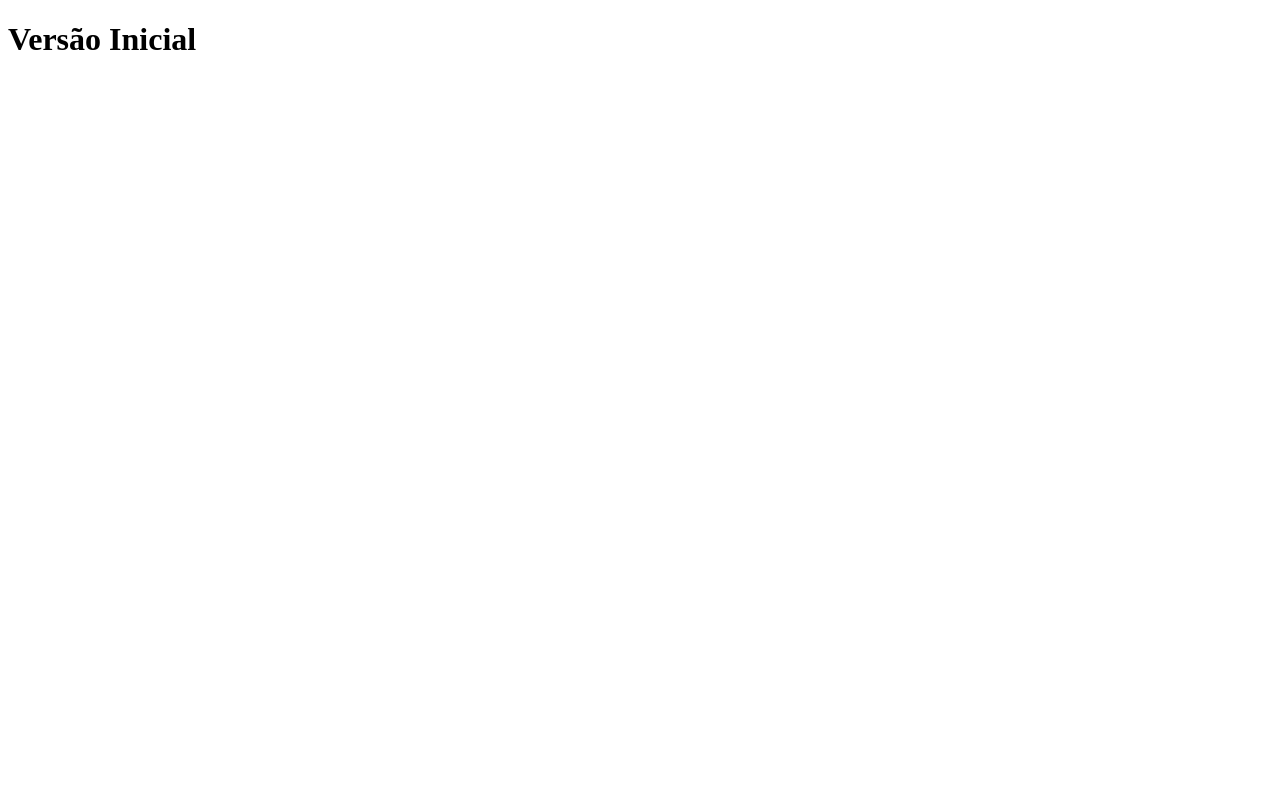
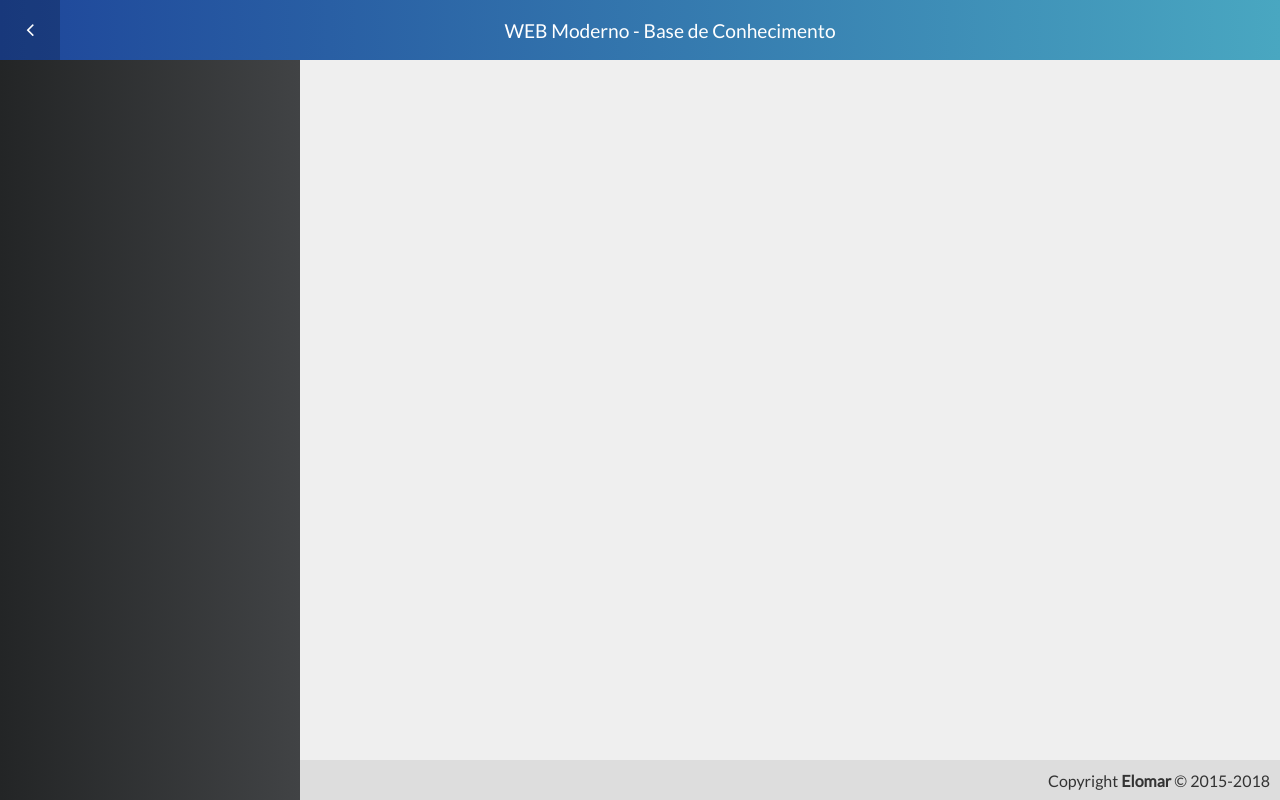
Before and after one commit to eloilsondosanjos/knowlegde-wm, a Vue app in the folder frontend/: page / in a window 1280 px wide. Built offline with nearby package versions, Linux system fonts and the light colour scheme.

Commit message:
Alterado os arquivos de template: Content, Footer, Header e Menu

```diff
--- a/frontend/src/App.vue
+++ b/frontend/src/App.vue
@@ -1,14 +1,44 @@
 <template>
-	<div id="app">
-		<h1>Versão Inicial</h1>
-	</div>
+  <div id="app">
+    <Header title="WEB Moderno - Base de Conhecimento" :hideToggle="false" />
+    <Menu />
+    <Content />
+    <Footer />
+  </div>
 </template>
 
 <script>
+import Header from "./components/template/Header";
+import Menu from "./components/template/Menu";
+import Content from "./components/template/Content";
+import Footer from "./components/template/Footer";
+
 export default {
-  name: "App"
+  name: "App",
+  components: { Header, Menu, Content, Footer }
 };
 </script>
 
 <style>
+* {
+  font-family: "Lato", sans-serif;
+}
+
+body {
+  margin: 0;
+}
+
+#app {
+  -webkit-font-smoothing: antialiased;
+  -moz-osx-font-smoothing: grayscale;
+
+  height: 100vh;
+  display: grid;
+  grid-template-rows: 60px 1fr 40px;
+  grid-template-columns: 300px 1fr;
+  grid-template-areas:
+    "header header"
+    "menu content"
+    "menu footer";
+}
 </style>
--- a/frontend/src/components/template/Content.vue
+++ b/frontend/src/components/template/Content.vue
@@ -0,0 +1,17 @@
+<template>
+  <div class="content"></div>
+</template>
+
+<script>
+export default {
+  name: "Content"
+};
+</script>
+
+<style>
+.content {
+  grid-area: content;
+  background-color: #efefef;
+  padding: 20px;
+}
+</style>
--- /dev/null
+++ b/frontend/src/components/template/Footer.vue
@@ -0,0 +1,25 @@
+<template>
+  <footer class="footer">
+      <span>Copyright <strong>Elomar</strong> © 2015-2018</span>
+  </footer>
+
+</template>
+
+<script>
+export default {
+    name: "Footer"
+}
+</script>
+
+<style>
+    .footer {
+        grid-area: footer;
+        background-color: #DDD;
+        color:#333;
+
+        display: flex;
+        align-items: center;
+        justify-content: flex-end;
+        padding-right: 10px;
+    }
+</style>
--- /dev/null
+++ b/frontend/src/components/template/Header.vue
@@ -0,0 +1,66 @@
+<template>
+  <header class="header">
+    <a class="toggle" @click="toggleMenu" v-if="!hideToggle">
+      <i class="fa fa-lg" :class="icon"></i>
+    </a>
+    <h1 class="title">{{ title }}</h1>
+  </header>
+</template>
+
+<script>
+export default {
+  name: "Header",
+  props: {
+    title: String,
+    hideToggle: Boolean
+  },
+  computed: {
+    icon() {
+      return "fa-angle-left";
+    }
+  },
+  methods: {
+    toggleMenu() {}
+  }
+};
+</script>
+
+<style>
+.header {
+  grid-area: header;
+  background: linear-gradient(to right, #1e469a, #49a7c1);
+
+  display: flex;
+  justify-content: center;
+  align-items: center;
+}
+
+.title {
+  font-size: 1.2rem;
+  color: #fff;
+  font-weight: 100;
+  flex-grow: 1;
+  text-align: center;
+}
+
+.title a {
+  color: #fff;
+  text-decoration: none;
+}
+
+header.header > a.toggle {
+  width: 60px;
+  height: 100%;
+  color: #fff;
+  justify-self: flex-start;
+  text-decoration: none;
+
+  display: flex;
+  justify-content: center;
+  align-items: center;
+}
+
+header.header > a.toggle:hover {
+  background-color: rgba(0, 0, 0, 0.2);
+}
+</style>
--- /dev/null
+++ b/frontend/src/components/template/Menu.vue
@@ -0,0 +1,20 @@
+<template>
+  <aside class="menu"></aside>
+</template>
+
+<script>
+export default {
+  name: "Menu"
+};
+</script>
+
+<style>
+.menu {
+  grid-area: menu;
+  background: linear-gradient(to right, #232526, #414345);
+
+  display: flex;
+  flex-direction: column;
+  flex-wrap: wrap;
+}
+</style>
```
Also changed, not shown: frontend/src/main.js (+5 -4 lines).
